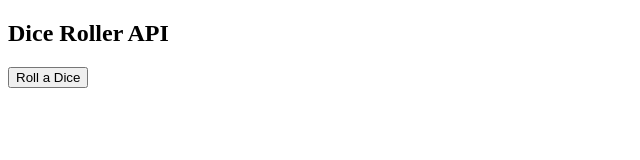
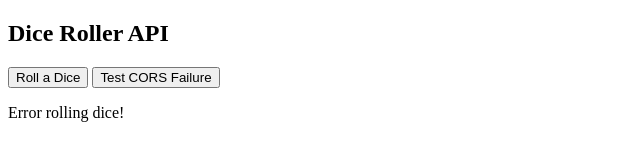
Before and after one commit to zaltirkawi/VGuys-DiceRoller, a website: page index.html in a window 1280 px wide. Both pictures are taken after a click on the button "Roll a Dice". Shown: the whole page, without its empty margins (0-640 px from the left). Drawn offline with Linux system fonts and the light colour scheme; no server answers.

Commit message:
Update index.html
Changes

```diff
--- a/index.html
+++ b/index.html
@@ -1,4 +1,4 @@
-<!DOCTYPE html>
+<!-- <!DOCTYPE html>
 <html lang="en">
 <head>
     <meta charset="UTF-8">
@@ -23,3 +23,63 @@
     </script>
 </body>
 </html>
+ -->
+
+ <!DOCTYPE html>
+<html lang="en">
+<head>
+    <meta charset="UTF-8">
+    <meta name="viewport" content="width=device-width, initial-scale=1.0">
+    <title>Dice Roller API</title>
+</head>
+
+<body>
+    <h2>Dice Roller API</h2>
+    <button onclick="rollDice()">Roll a Dice</button>
+    <button onclick="testCORS()">Test CORS Failure</button>
+    <p id="result"></p>
+    <p id="cors-error"></p>
+
+    <script>
+        const apiUrl = "https://node-js-on-azure-ejp-c6anezc6eabnhcaj.uaenorth-01.azurewebsites.net/roll-dice?sides=6";
+        const corsUrl = "https://node-js-on-azure-ejp-c6anezc6eabnhcaj.uaenorth-01.azurewebsites.net/cors-fail";
+
+        // Wake up the API on page load
+        async function wakeUpServer() {
+            try {
+                await fetch(apiUrl);
+                console.log("Server woken up!");
+            } catch (error) {
+                console.error("Error waking up server:", error);
+            }
+        }
+
+        // Function to roll dice via API
+        async function rollDice() {
+            try {
+                let response = await fetch(apiUrl);
+                let data = await response.json();
+                document.getElementById('result').innerText = "You rolled: " + data.roll;
+            } catch (error) {
+                console.error("Error fetching API:", error);
+                document.getElementById('result').innerText = "Error rolling dice!";
+            }
+        }
+
+        // Function to test CORS failure
+        async function testCORS() {
+            try {
+                let response = await fetch(corsUrl);
+                let data = await response.json();
+                document.getElementById('cors-error').innerText = "CORS Test Response: " + JSON.stringify(data);
+            } catch (error) {
+                console.error("CORS Error:", error);
+                document.getElementById('cors-error').innerText = "CORS Error: Check console for details.";
+            }
+        }
+
+        // Wake up API when page loads
+        window.onload = wakeUpServer;
+    </script>
+</body>
+</html>
```
